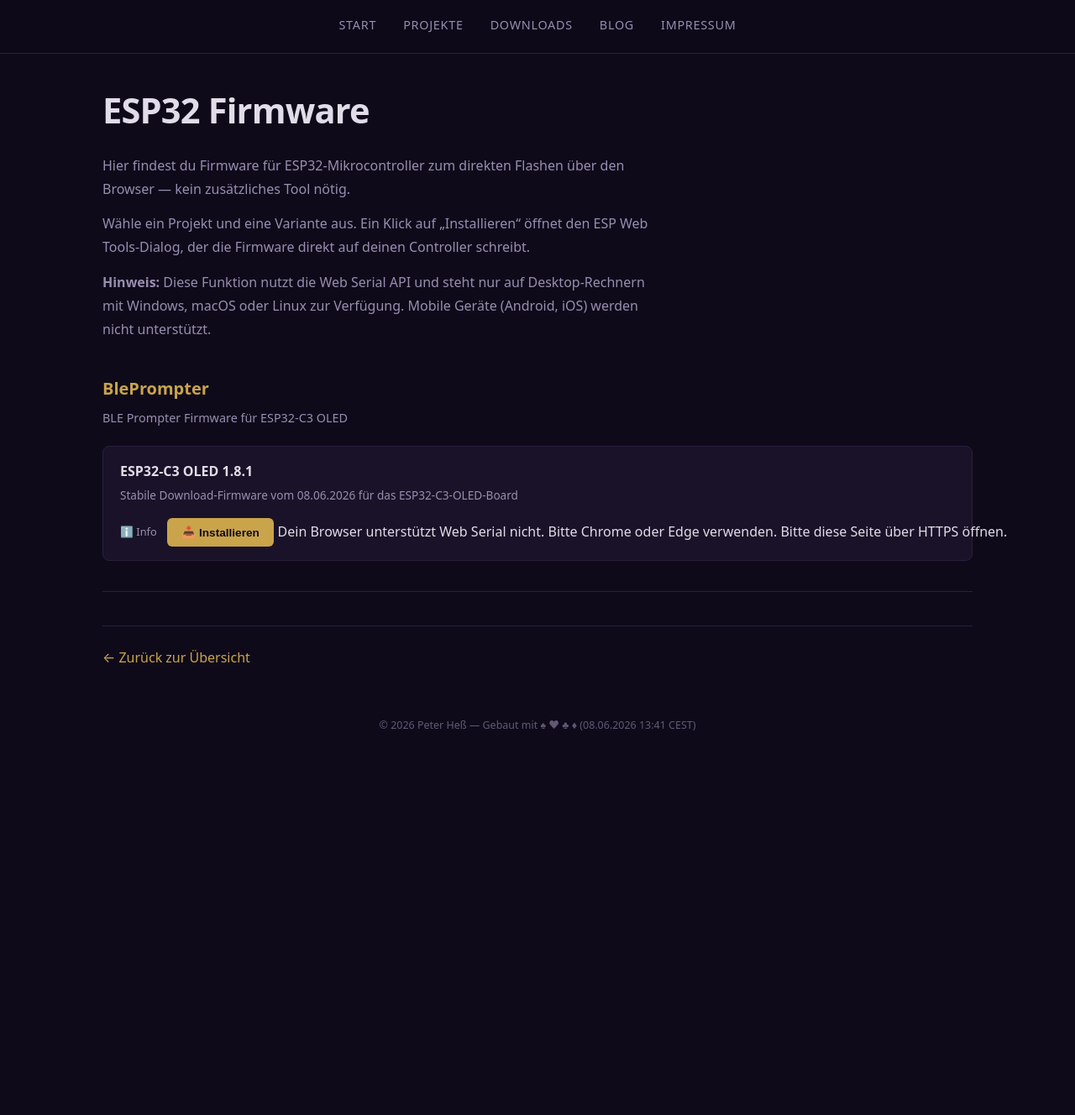
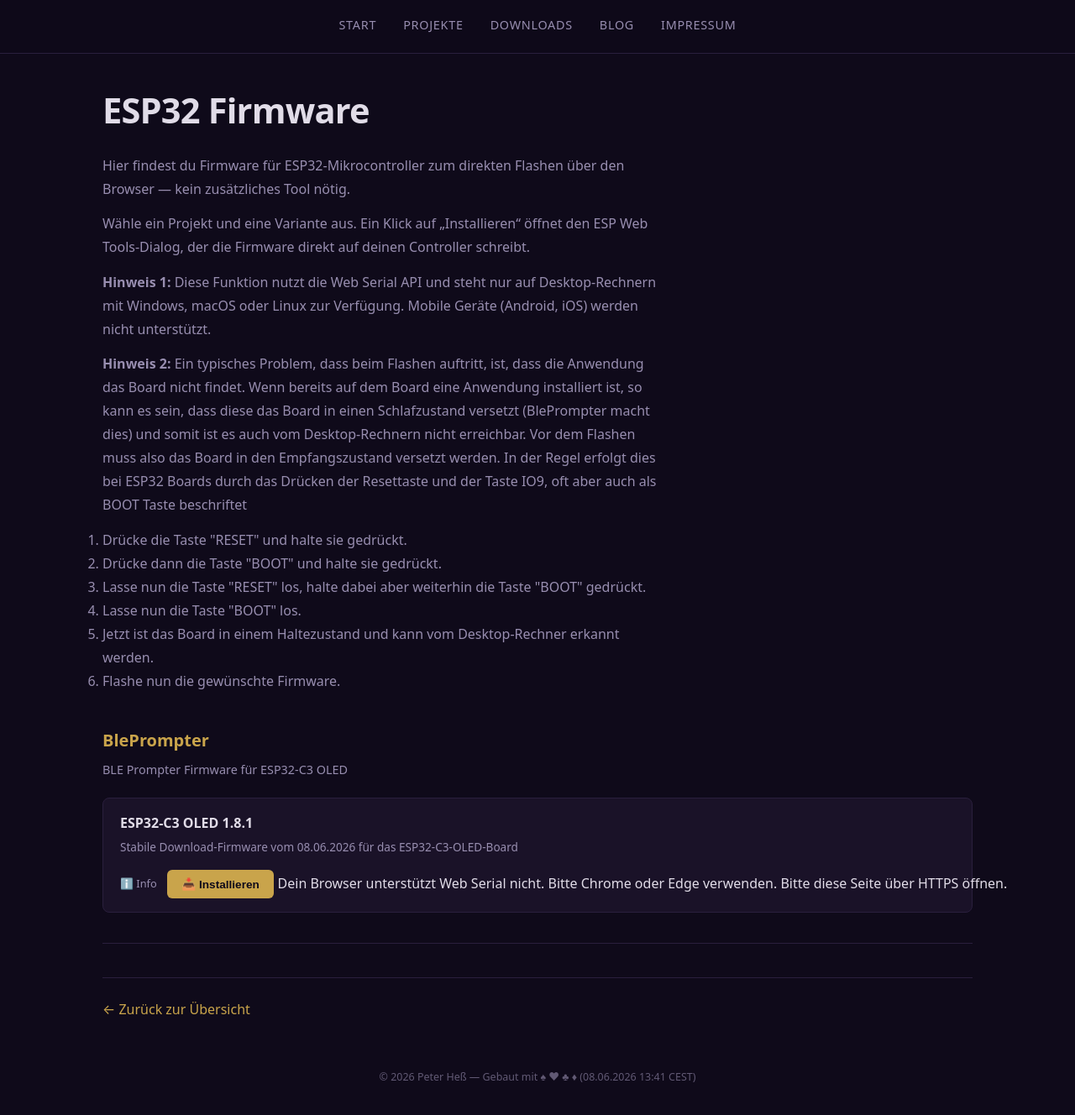
Before and after one commit to hesspet/Zauberhaft, a Jekyll site: the page built from downloads/firmware.md, in a window 1280 px wide and 1341 px high. Shown: the top 1328 px of the window at 84% size. Built offline with Jekyll 4.4.1, drawn with Linux system fonts in a browser that asks for light colours.

Commit message:
firmware.md flash Text überarbeitet

```diff
--- a/downloads/firmware.md
+++ b/downloads/firmware.md
@@ -18,11 +18,29 @@
             die Firmware direkt auf deinen Controller schreibt.
         </p>
         <p>
-            <strong>Hinweis:</strong> Diese Funktion nutzt die Web Serial API und
+            <strong>Hinweis 1:</strong> Diese Funktion nutzt die Web Serial API und
             steht nur auf Desktop-Rechnern mit Windows, macOS oder Linux zur
             Verf&uuml;gung. Mobile Ger&auml;te (Android, iOS) werden nicht
             unterst&uuml;tzt.
         </p>
+		<p>
+            <strong>Hinweis 2:</strong> Ein typisches Problem, dass beim Flashen auftritt,
+			ist, dass die Anwendung das Board nicht findet. Wenn bereits auf dem Board eine
+			Anwendung installiert ist, so kann es sein, dass diese das Board in einen
+			Schlafzustand versetzt (BlePrompter macht dies) und somit ist es auch vom Desktop-Rechnern
+			nicht erreichbar. Vor dem Flashen muss also das Board in den Empfangszustand versetzt werden.
+			In der Regel erfolgt dies bei ESP32 Boards durch das Drücken der Resettaste und der Taste IO9, oft aber auch als BOOT Taste beschriftet
+        </p>
+		<p>
+			<ol>
+			  <li>Drücke die Taste "RESET" und halte sie gedrückt.</li>
+			  <li>Drücke dann die Taste "BOOT" und halte sie gedrückt.</li>
+			  <li>Lasse nun die Taste "RESET" los, halte dabei aber weiterhin die Taste "BOOT" gedrückt.</li>
+			  <li>Lasse nun die Taste "BOOT" los.</li>
+			  <li>Jetzt ist das Board in einem Haltezustand und kann vom Desktop-Rechner erkannt werden.</li>
+			  <li>Flashe nun die gewünschte Firmware.</li>
+			</ol>
+		</p>
     </div>
 
     {% if site.data.firmware and site.data.firmware.projects %}
```
